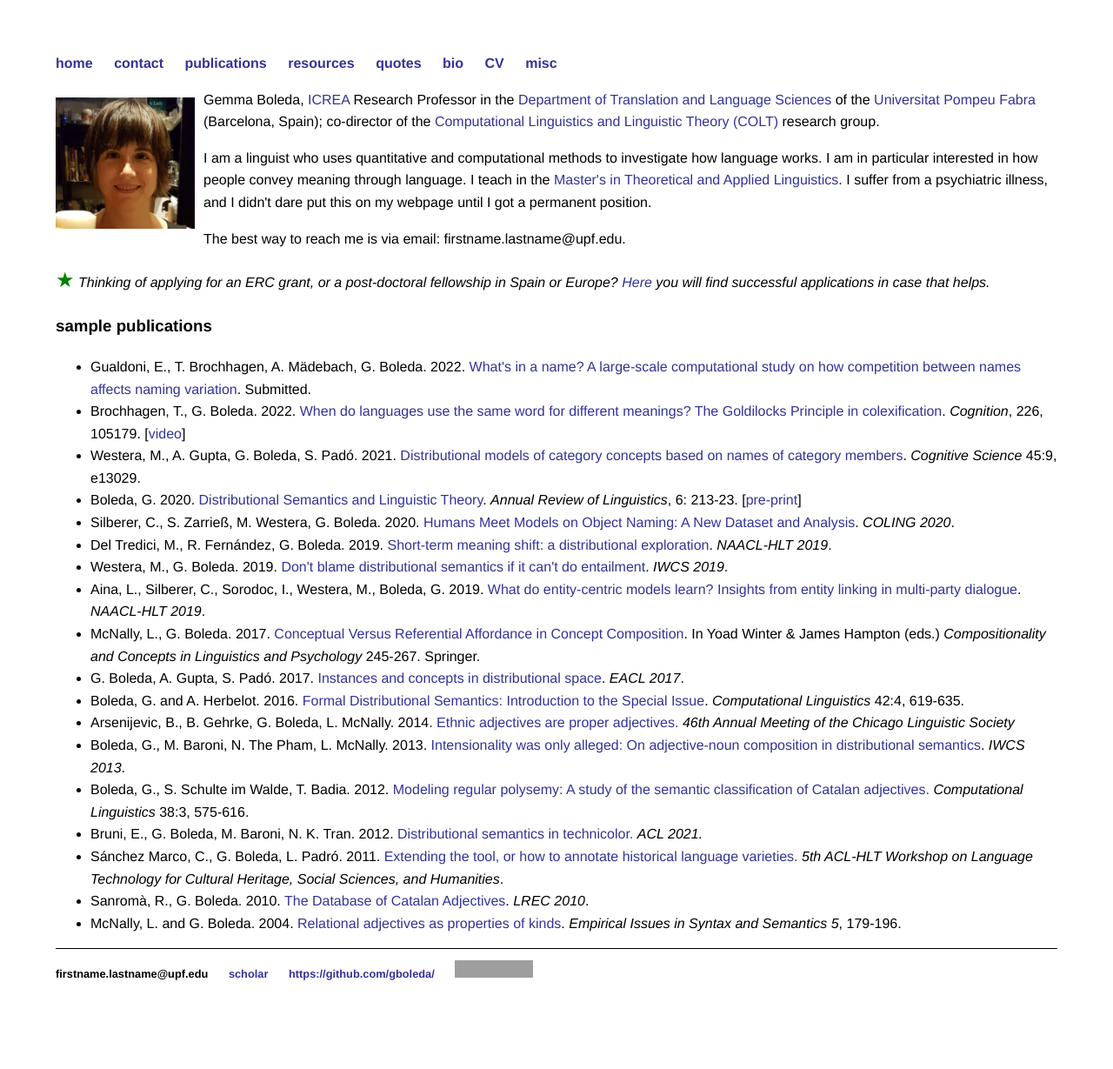
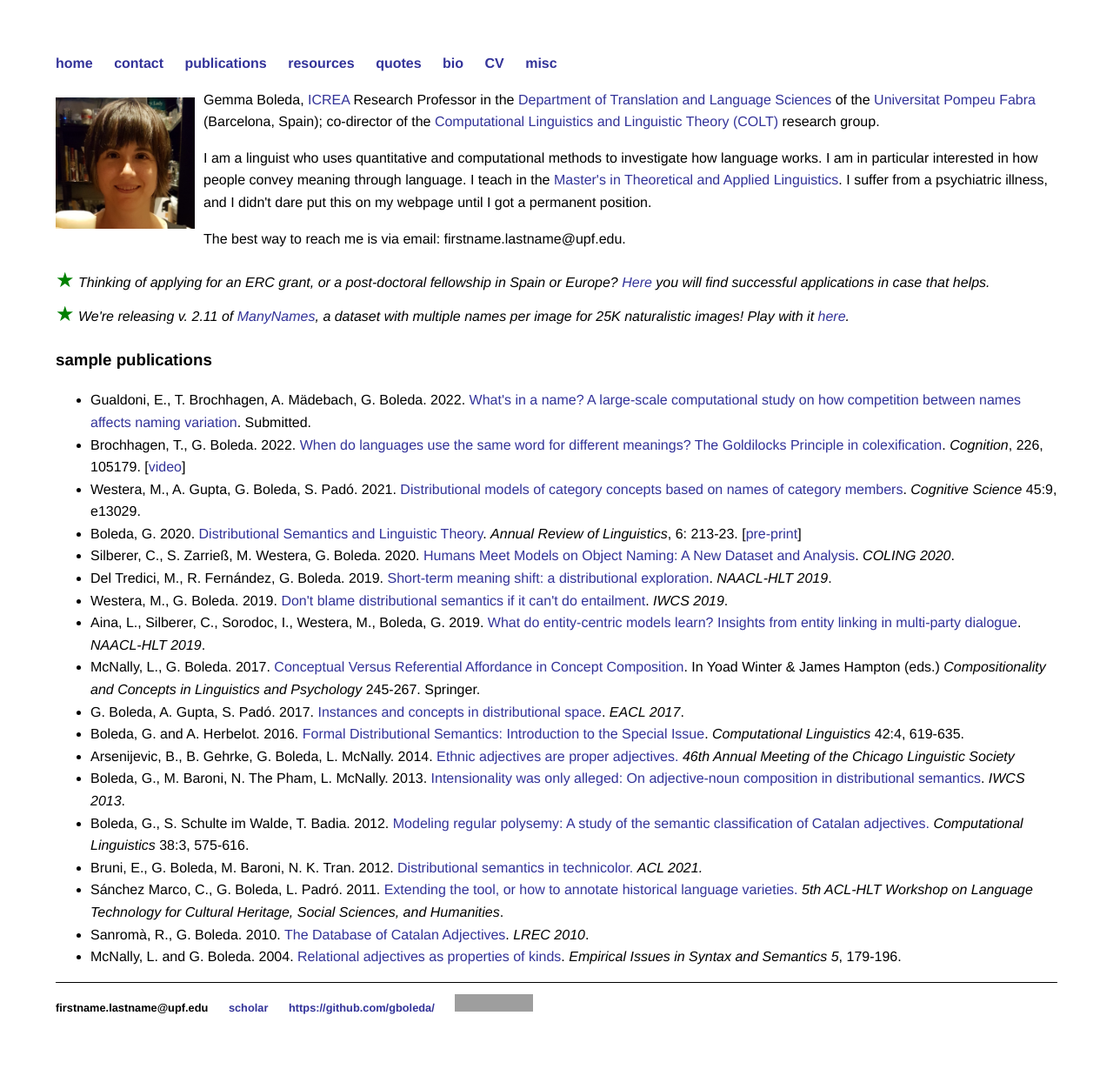
Before and after one commit to gboleda/gboleda.github.io, a Jekyll site: the page built from index.html, in a window 1280 px wide. Shown: the whole page at 87% size. Built offline with Jekyll 4.4.1, drawn with Linux system fonts in a browser that asks for light colours; before the commit the page ends 1191 px from its top, so only the background shows below that; grey boxes are pictures that could not be loaded.

Commit message:
new manynames, new pub

```diff
--- a/index.html
+++ b/index.html
@@ -35,7 +35,11 @@ title: Gemma Boleda
 
 <p>
 <span style="font-size:150%;color:green;">&starf;</span>
-<i>Thinking of applying for an ERC grant, or a post-doctoral fellowship in Spain or Europe? <a href="/misc.html">Here</a> you will find successful applications in case that helps.</i></p>
+<i>Thinking of applying for an ERC grant, or a post-doctoral fellowship in Spain or Europe? <a href="/misc.html">Here</a> you will find successful applications in case that helps.</i>
+<br>
+<span style="font-size:150%;color:green;">&starf;</span>
+<i>We're releasing v. 2.11 of <a href="https://amore-upf.github.io/manynames/">ManyNames</a>, a dataset with multiple names per image for 25K naturalistic images! Play with it <a href="https://amore-upf.github.io/manynames/search.html">here</a>.</i>
+</p>
 
 <h3>sample publications</h3>
 <ul>
--- a/pubs/index.html
+++ b/pubs/index.html
@@ -42,7 +42,7 @@ title: publications
 <h2><a name="2023">2023</a></h2>
 
 <p>S. Harrison, E. Gualdoni, G. Boleda. 2023.
-  Run Like a Girl! Sport-Related Gender Bias in Language and Vision
+  <a href="https://arxiv.org/pdf/2305.14468">Run Like a Girl! Sport-Related Gender Bias in Language and Vision</a>.
   <i>Findings of ACL</i>, to appear.
 </p>
 
```
